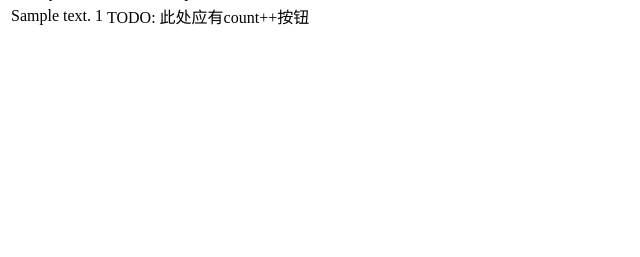
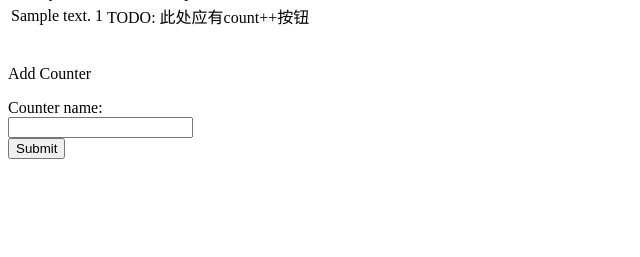
Before and after one commit to liyustar/django_demo, a Django app: page /demo/count_list/ in a window 1280 px wide. Shown: the part 43-300 px from the top of the page, without its empty margins (0-640 px from the left). Run offline with Django 3.2, Linux system fonts and the light colour scheme; tables that the repository leaves empty hold one stand-in row (values such as "Sample post").

Commit message:
add form

```diff
--- a/demo/templates/demo/count_list.html
+++ b/demo/templates/demo/count_list.html
@@ -22,6 +22,15 @@
     {% endfor %}
     </tbody>
 </table>
+<br>
+<p>Add Counter</p>
+<form action="{% url 'demo:add' %}" method="post">
+    {% csrf_token %}
+    Counter name:<br>
+    <input type="text" name="name">
+    <br>
+    <input type="submit" value="Submit">
+</form>
 
 </body>
 </html>
--- a/demo/urls.py
+++ b/demo/urls.py
@@ -7,4 +7,5 @@ app_name = 'demo'
 urlpatterns = [
     url(r'^$', views.IndexView.as_view(), name='index'),
     url(r'^count_list/$', views.CountListView.as_view(), name='count_list'),
+    url(r'^count_list/add$', views.add, name='add'),
 ]
--- a/demo/views.py
+++ b/demo/views.py
@@ -1,4 +1,7 @@
 from django.shortcuts import render
+from django.http import HttpResponseRedirect
+from django.urls import reverse
+
 
 import logging
 
@@ -23,3 +26,17 @@ class CountListView(generic.ListView):
 
     def get_queryset(self):
         return Counter.objects.all()
+
+
+def add(request):
+    t = request.POST['name']
+    try:
+        c = Counter.objects.get(text=t)
+    except Counter.DoesNotExist:
+        logger.info("add %s" % t)
+        c = Counter(text=t, count=0)
+        c.save()
+    else:
+        c.count += 1
+        c.save()
+    return HttpResponseRedirect(reverse('demo:count_list'))
```
Also changed, not shown: demo/templates/demo/index.html (+6 -1 lines).
